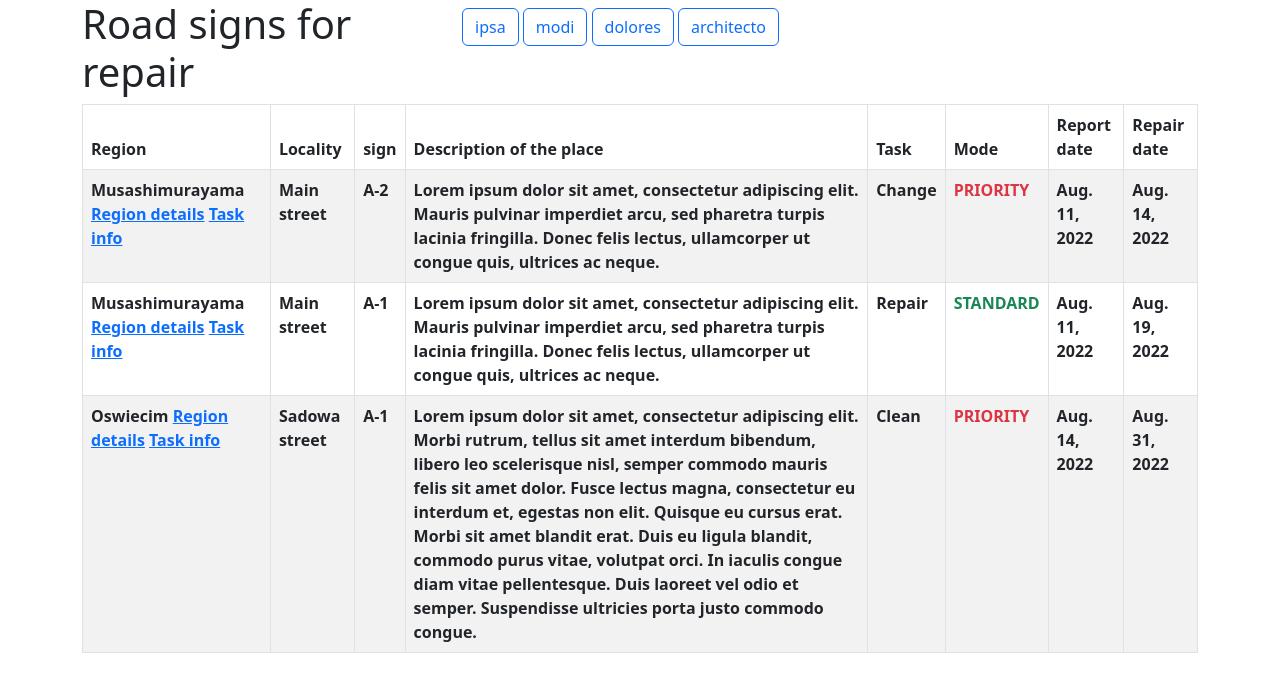
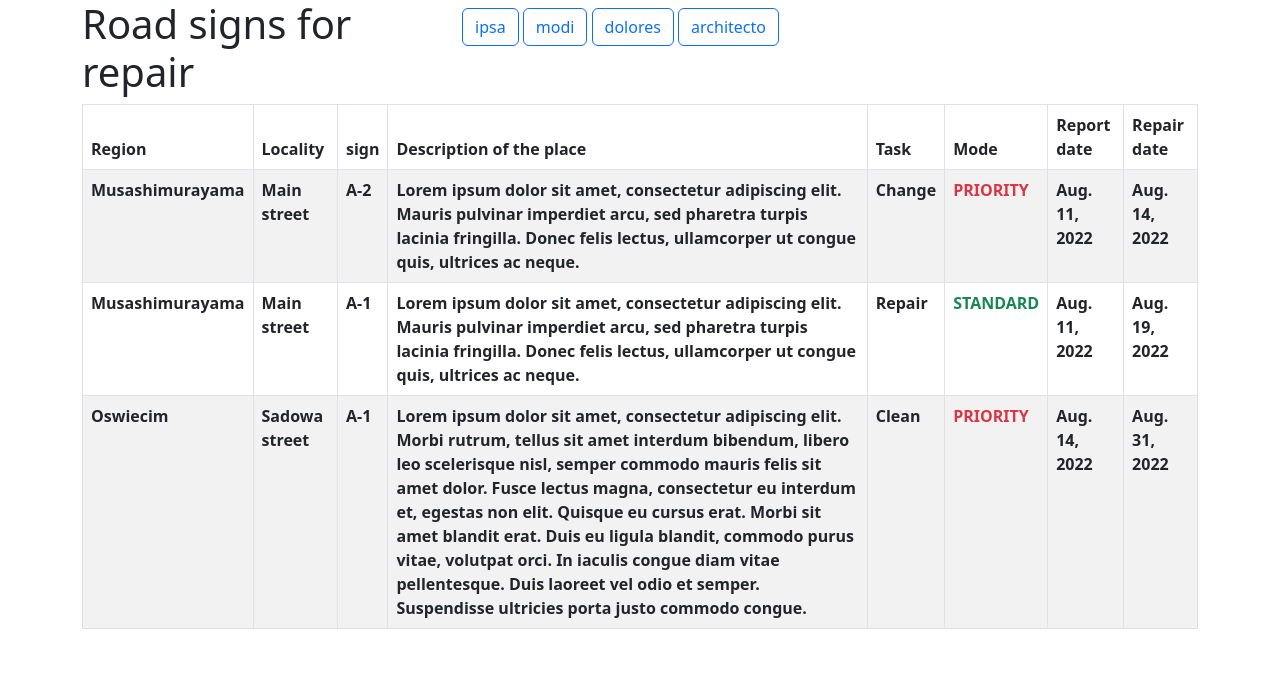
Before and after one commit to lukaskierzek/road-signs-maintenance, a Django app: page /road-signs-repair/ in a window 1280 px wide. Shown: the top 692 px of the page. Run offline with Django 4.2, Linux system fonts and the light colour scheme; data comes from the database, SQL or seed files in the repository; lists and menus that the app fills with data are empty.

Commit message:
Modify index.html
Remove links to details and tasks

```diff
--- a/road_signs_repair/templates/road_signs_repair/index.html
+++ b/road_signs_repair/templates/road_signs_repair/index.html
@@ -21,7 +21,7 @@
     <tbody>
       {% for road_signs in road_signs_for_repair %}
         <tr>
-          <th>{{ road_signs.region.name }} <a href="{{ road_signs.region.get_absolute_url }}">Region details</a> <a href="{{ road_signs.get_absolute_url }}">Task info</a></th>
+          <th>{{ road_signs.region.name }}</th>
           <th>{{ road_signs.locality.name }}</th>
           <th>{{ road_signs.sign.series }}</th>
           <th>{{ road_signs.description_of_the_place }}</th>
```
